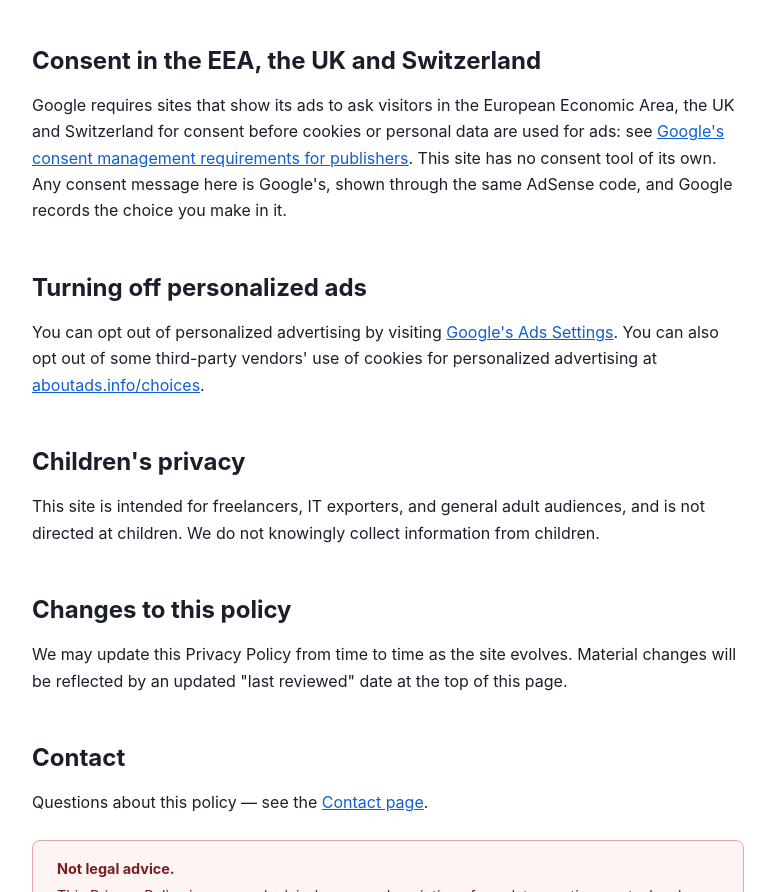
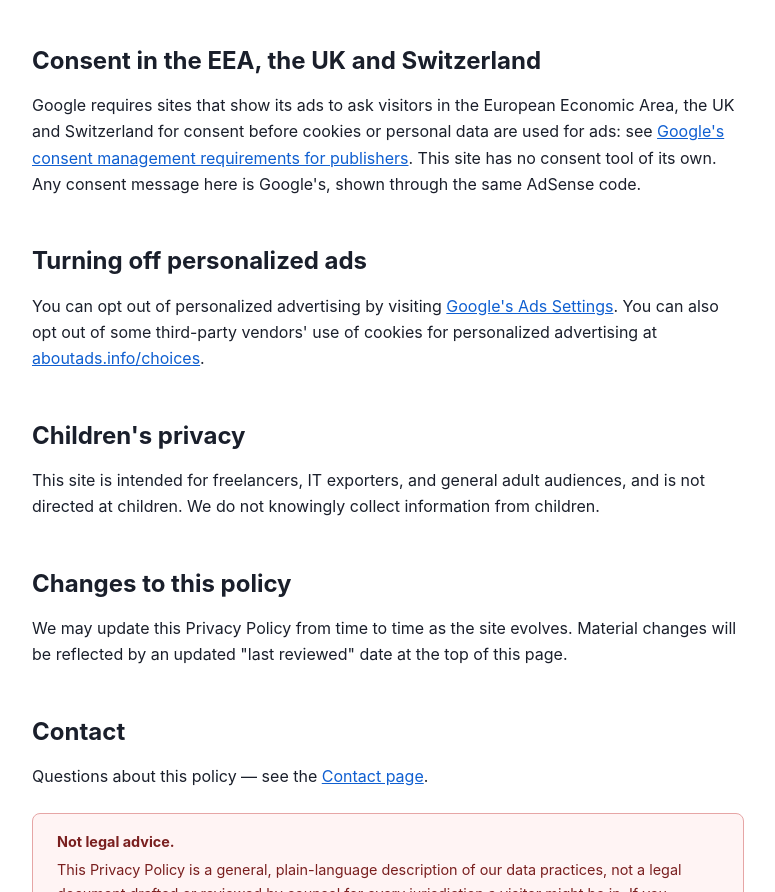
Before and after one commit to sanjayamaharjancodes/getting-paid-nepal, a plain HTML site: page privacy-policy.html in a window 1280 px wide. Shown: the part 1923-2815 px from the top of the page, without its empty margins (252-1027 px from the left). Drawn offline with Linux system fonts and the light colour scheme.

Commit message:
ct-004: privacy consent paragraph drops an unverified clause
Co-Authored-By: Claude Opus 5.5 <noreply@anthropic.com>

```diff
--- a/privacy-policy.html
+++ b/privacy-policy.html
@@ -61,7 +61,7 @@
     <p>Besides Google, other ad networks and ad technology companies may bid through Google to show ads here, and they may use their own cookies. For visitors in the EEA, the UK and Switzerland, Google publishes <a href="https://support.google.com/adsense/answer/9012903" rel="noopener">the list of ad technology partners</a> it allows to serve and measure ads, each linked to a page explaining its data use. Google also publishes the ad vendors it has certified, with links to the vendors' websites: <a href="https://developers.google.com/third-party-ads/googleads-vendors" rel="noopener">Google Ads Certified External Vendors</a> and <a href="https://developers.google.com/third-party-ads/adx-vendors" rel="noopener">Ad Manager Certified External Vendors</a>. You may visit a vendor's website to opt out of its use of cookies for personalized advertising, if the vendor offers this. You can also opt out of some of these companies' use of cookies for personalized advertising at aboutads.info, linked below.</p>
 
     <h2 id="consent">Consent in the EEA, the UK and Switzerland</h2>
-    <p>Google requires sites that show its ads to ask visitors in the European Economic Area, the UK and Switzerland for consent before cookies or personal data are used for ads: see <a href="https://support.google.com/adsense/answer/13790256" rel="noopener">Google's consent management requirements for publishers</a>. This site has no consent tool of its own. Any consent message here is Google's, shown through the same AdSense code, and Google records the choice you make in it.</p>
+    <p>Google requires sites that show its ads to ask visitors in the European Economic Area, the UK and Switzerland for consent before cookies or personal data are used for ads: see <a href="https://support.google.com/adsense/answer/13790256" rel="noopener">Google's consent management requirements for publishers</a>. This site has no consent tool of its own. Any consent message here is Google's, shown through the same AdSense code.</p>
 
     <h2 id="opt-out">Turning off personalized ads</h2>
     <p>You can opt out of personalized advertising by visiting <a href="https://www.google.com/settings/ads" rel="noopener">Google's Ads Settings</a>. You can also opt out of some third-party vendors' use of cookies for personalized advertising at <a href="https://www.aboutads.info/choices/" rel="noopener">aboutads.info/choices</a>.</p>
```
